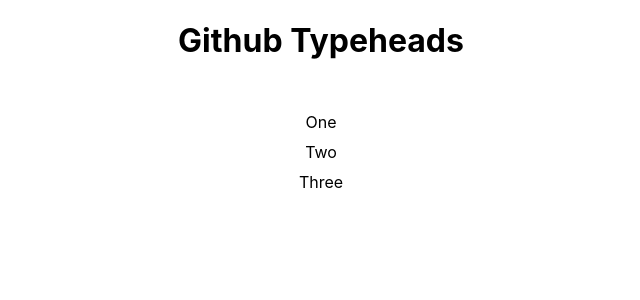
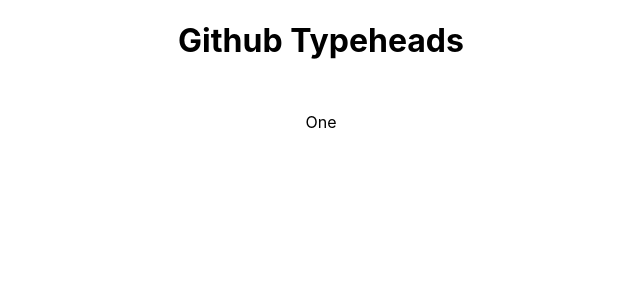
Before and after one commit to clydegold8/app-githubtypehead, a React (Create React App) app: page / in a window 1280 px wide. Shown: the top 300 px of the page, without its empty margins (319-959 px from the left). Built offline with nearby package versions, Linux system fonts and the light colour scheme.

Commit message:
applied ES6 formats

```diff
--- a/src/components/table-typeheads.js
+++ b/src/components/table-typeheads.js
@@ -1,13 +1,15 @@
-import React from 'react';
-import Typeheads from './typeheads';
+import React from "react";
+import Typeheads from "./typeheads";
+import "./css/table-typeheads.css";
 
-function TableTypeheads(){
-
-    return(
-        <div className="container">
-            <Typeheads></Typeheads>
-        </div>
-    );
-}
+const TableTypeheads = () => {
+  return (
+    <div className="container">
+      <div className="flex-container">
+        <Typeheads></Typeheads>
+      </div>
+    </div>
+  );
+};
 
 export default TableTypeheads;
--- a/src/components/typeheads.js
+++ b/src/components/typeheads.js
@@ -1,21 +1,7 @@
-import React from 'react';
-import './css/table-typeheads.css';
+import React from "react";
 
-function Typeheads(){
-
-    return(
-        <div className="flex-container">
-            <div className="flex-item">
-                One
-            </div>
-            <div className="flex-item">
-                Two
-            </div>
-            <div className="flex-item">
-                Three
-            </div>
-        </div>
-    );
-}
+const Typeheads = () => {
+  return <div className="flex-item">One</div>;
+};
 
 export default Typeheads;
```
Also changed, not shown: src/App.js (+5 -5 lines).
